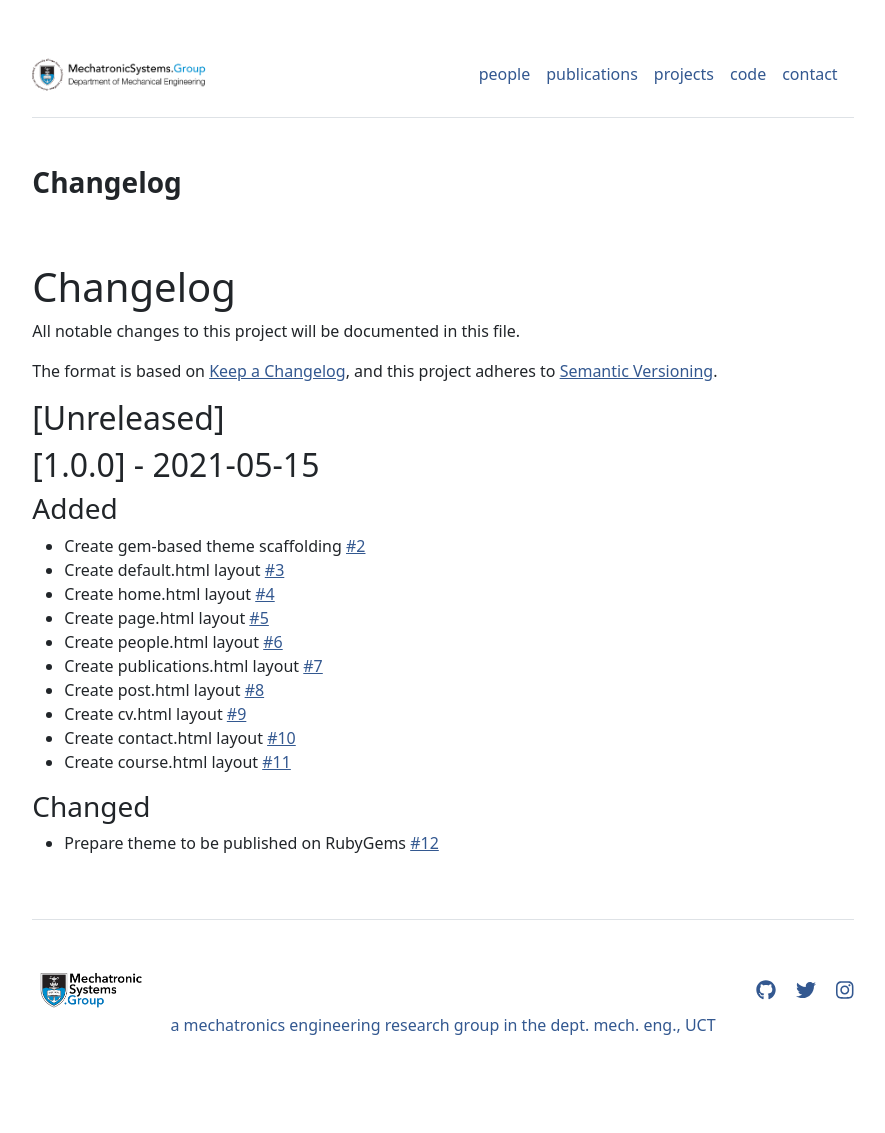
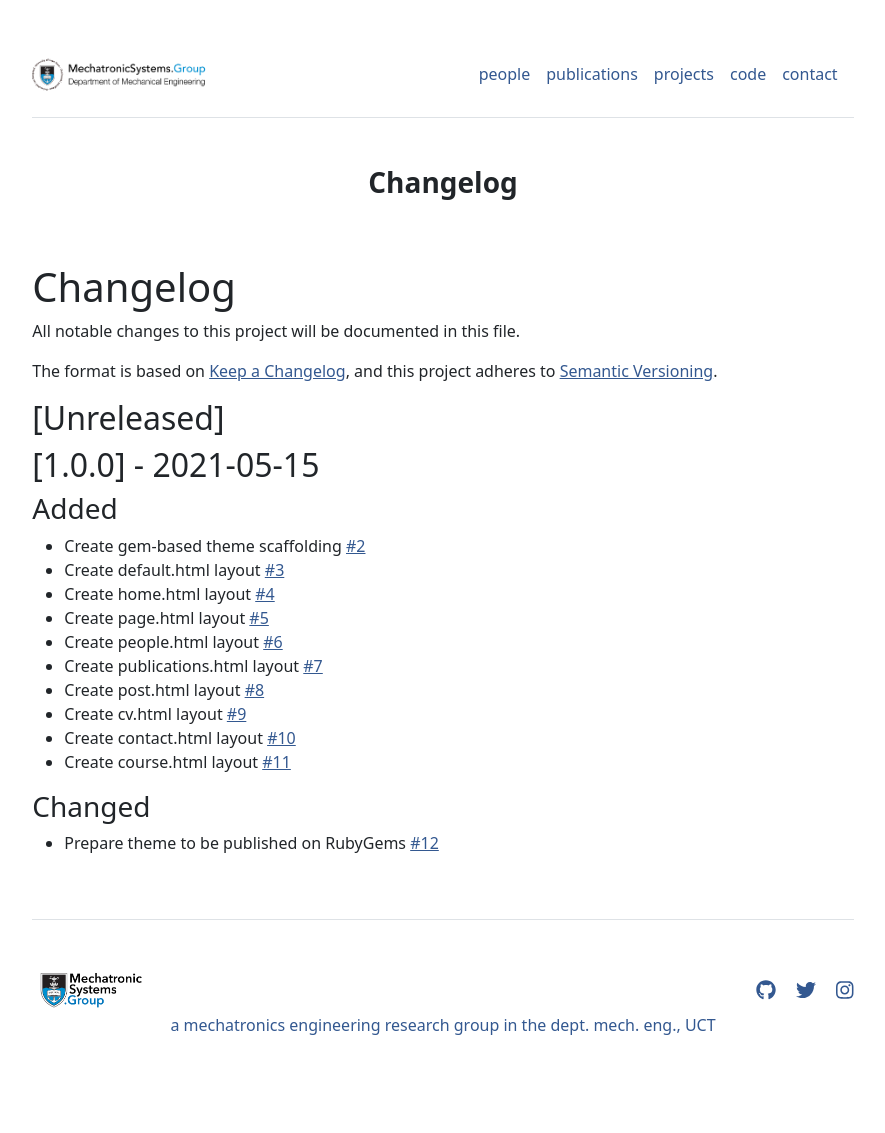
Before and after one commit to MechatronicSystems-Group/mechatronicsystems-group.github.io, a Jekyll site: the page built from CHANGELOG.md, in a window 1280 px wide. Shown: the whole page, without its empty margins (197-1082 px from the left). Built offline with Jekyll 4.4.1, drawn with Linux system fonts in a browser that asks for light colours; our own code applies the rules of GitHub Pages for plain Markdown files.

Commit message:
Update page.html

```diff
--- a/_layouts/page.html
+++ b/_layouts/page.html
@@ -4,7 +4,7 @@ layout: default
 
 <div class="row g-5 mb-5">
   <div class="col-md-12">
-    <h3 class="fw-bold pb-3 mb-5" style="text-align: centre;" >{{ page.title }}</h3>
+    <h3 class="fw-bold pb-3 mb-5" style="text-align: center;" >{{ page.title }}</h3>
     {{ content }}
   </div>
 </div>
```
